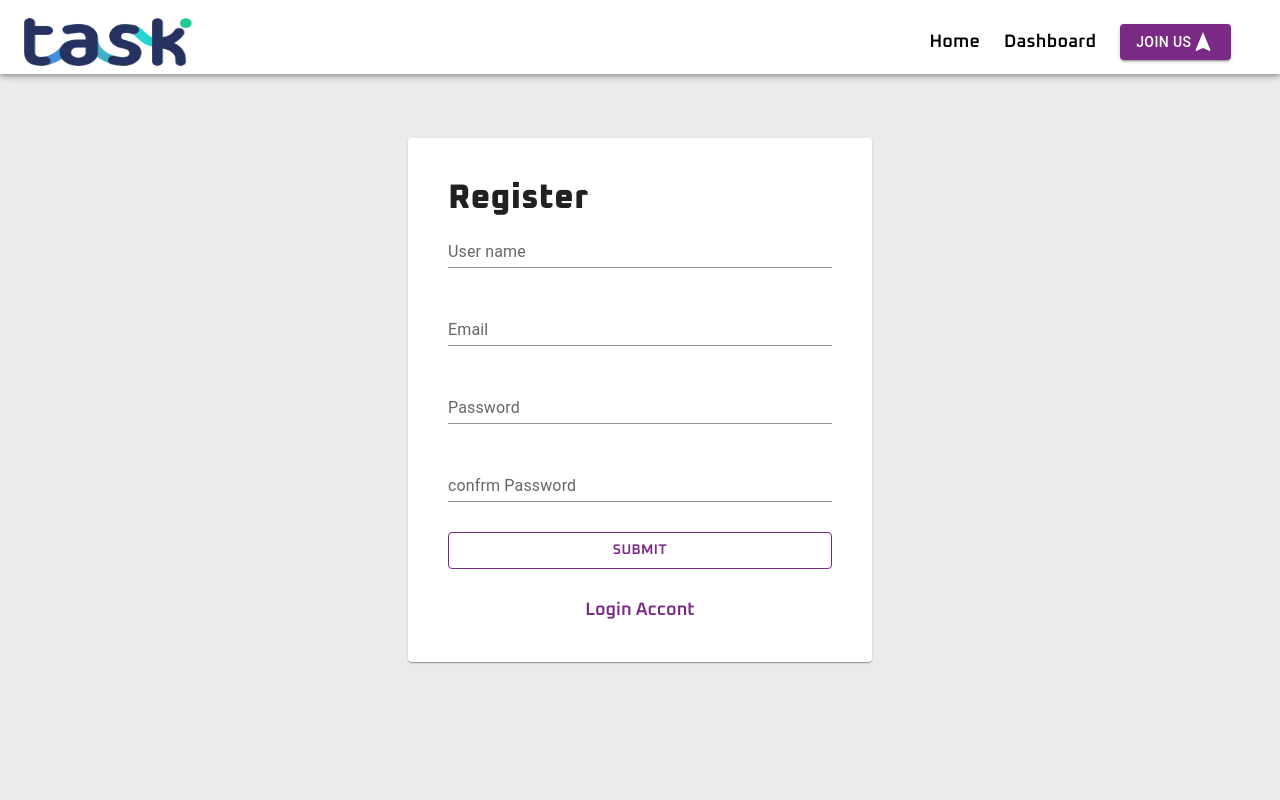
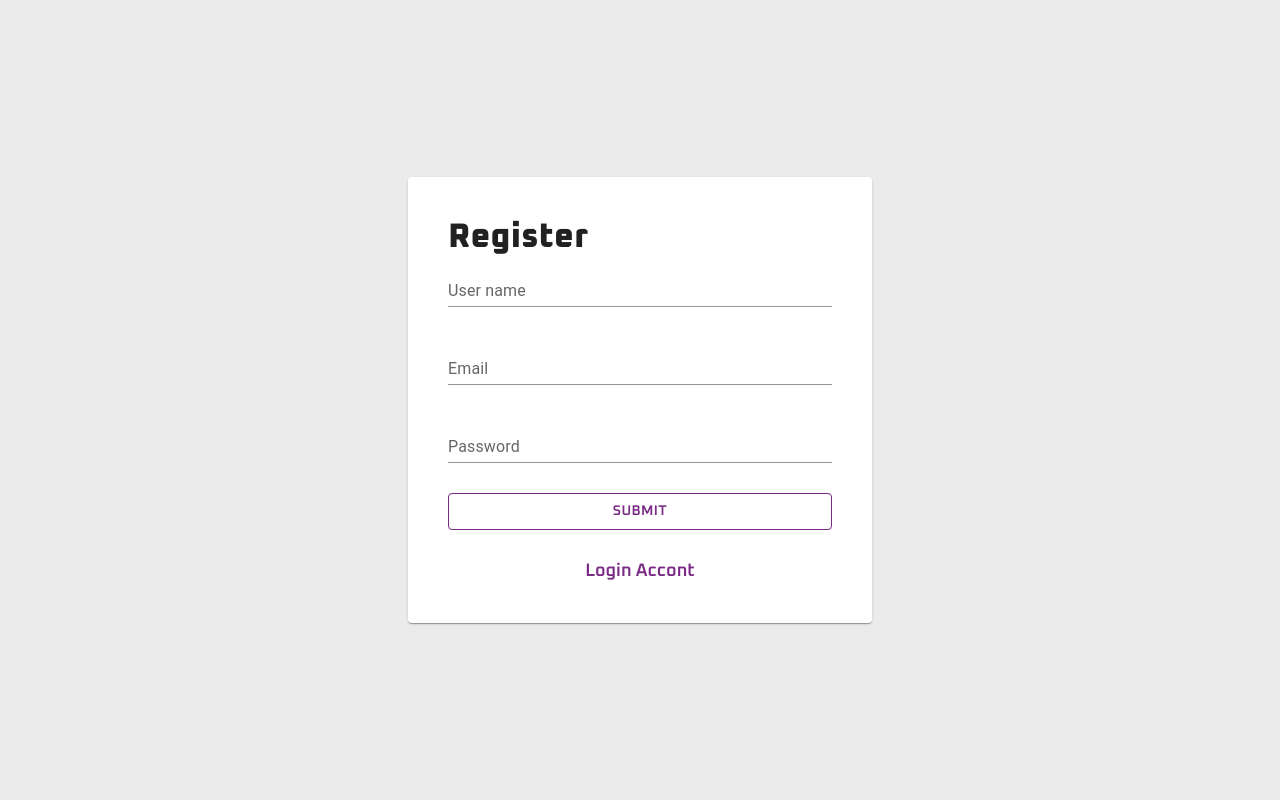
Before and after one commit to rafik-bell/Task_projct, a Next.js app: page /Register in a window 1280 px wide. Shown: the top 800 px of the page. Built offline with nearby package versions, Linux system fonts and the light colour scheme.

Commit message:
api fetch register and login

```diff
--- a/package.json
+++ b/package.json
@@ -24,6 +24,7 @@
     "react": "^17.0.2",
     "react-bootstrap": "^2.9.2",
     "react-chartjs-2": "^5.2.0",
+    "react-cookie": "^7.0.1",
     "react-dom": "^17.0.2"
   },
   "devDependencies": {
--- a/src/component/Navbar.tsx
+++ b/src/component/Navbar.tsx
@@ -5,6 +5,7 @@ import { useState } from 'react';
 import MenuIcon from '@mui/icons-material/Menu';
 import NavigationIcon from '@mui/icons-material/Navigation';
 import styles from '@/styles/Navbar.module.css'
+import { useRouter } from 'next/router';
 const linkStyles = {
   color:'black' ,
   mr: 3,
@@ -52,6 +53,7 @@ const linkStyles_in_menu = {
 };
 
 export default function Navbar() {
+  const router = useRouter();
   const [anchorEl, setAnchorEl] = useState<null | HTMLElement>(null);
   const open = Boolean(anchorEl);
   const handleClick = (event: React.MouseEvent<HTMLButtonElement>) => {
@@ -89,15 +91,21 @@ export default function Navbar() {
         height={48}
       />
 
+
         <Box sx={{display:{lg:'flex' , md :'none' ,xs :'none'}, flexDirection:'row', alignItems :'center' ,marginX:'2%' }}>
-        <Link href='\' sx={linkStyles}><Typography sx={linkStylesT}>Home</Typography></Link>
+        {(router.pathname === '/Homeuser' || router.pathname === '/dashbord') && (
+        <>
+        <Link href='\Homeuser' sx={linkStyles}><Typography sx={linkStylesT}>Home</Typography></Link>
         <Link href='\dashbord' sx={linkStyles}><Typography sx={linkStylesT}>Dashboard</Typography></Link>
+        <Button href='\login' variant='contained' sx={{bgcolor:'var(--eminence)' }}>Log out</Button>
+        </> )}
 
+        {router.pathname === '/' && (
+        <>
+        <Button href='\login' variant='contained' sx={{bgcolor:'var(--eminence)' }}>Join us<NavigationIcon></NavigationIcon></Button>
+        </> )}
+        </Box>
 
-
-
-        <Button href='\login' variant='contained' sx={{bgcolor:'var(--eminence)' }}>Join us<NavigationIcon></NavigationIcon></Button>
-        </Box>
 
 
 
@@ -130,11 +138,19 @@ export default function Navbar() {
           'aria-labelledby': 'basic-button',
         }}
       >
-        <MenuItem onClick={handleClose}><Link href='\' sx={linkStyles_in_menu}>Home</Link></MenuItem>
-        <MenuItem onClick={handleClose}><Link href='\' sx={linkStyles_in_menu}>Dashboard</Link></MenuItem>
 
+        {(router.pathname === '/Homeuser' || router.pathname === '/dashbord') && (
+        <>
+        <MenuItem onClick={handleClose}><Link href='/Homeuser' sx={linkStyles_in_menu}>Home</Link></MenuItem>
 
-        <Button variant='contained' sx={{bgcolor:'#ffa726'}}>Login<NavigationIcon></NavigationIcon></Button>
+        <MenuItem onClick={handleClose}><Link href='/dashbord' sx={linkStyles_in_menu}>Dashboard</Link></MenuItem>
+        <Button variant='contained' sx={{bgcolor:'#ffa726'}}>Log out</Button>
+        </> )}
+        {router.pathname === '/' && (
+        <>
+        <Button href='\login' variant='contained' sx={{bgcolor:'#ffa726'}}>Login<NavigationIcon></NavigationIcon></Button>
+        </> )}
+
       </Menu>
 
 
--- a/src/component/Register.tsx
+++ b/src/component/Register.tsx
@@ -1,4 +1,10 @@
 import { Box, Button, Link, Paper, TextField, Typography } from '@mui/material';
+import { useRouter } from 'next/router';
+import { useState } from 'react';
+import { Cookies } from 'react-cookie'
+
+
+const cookies = new Cookies()
 
 
 const center = {
@@ -40,18 +46,84 @@ const linkstyle={
 }
 
 export default function Register() {
+  const router = useRouter();
+  const [formData, setFormData] = useState({
+    username: '',
+    email: '',
+    password: '',
+    confpassword:''
+  });
+  const [formData_err, setFormData_err] = useState({
+    username: '',
+    email: '',
+    password: '',
+    confpassword:''
+  });
+  const handleChange = (e:any) => {
+    const { name, value } = e.target;
+    setFormData((prevData) => ({ ...prevData, [name]: value }));
+  };
+
+  const handleSubmit = async (e:any) => {
+    e.preventDefault();
+
+    try{
+      const res = await fetch("http://localhost:4000/user/reg",{
+        method:'POST',
+        body:JSON.stringify({username:formData.username,email:formData.email,password:formData.password}),
+        headers: {
+          'Content-Type': 'application/json',
+        },
+      })
+
+      const data =await res.json()
+      if (data.user) {
+        cookies.set('jwt', data.token, { maxAge: 60 * 60 * 24 })
+        router.push('/Homeuser');
+
+
+      }
+      if (data.errors) {
+        setFormData_err(data.errors);
+       }
+      console.log(formData_err);
+    }catch (err){
+      console.log(err);
+
+    }
+
+  };
   return (
+    <form onSubmit={handleSubmit}>
     <Box data-aos="fade-right"  sx={center} >
       <Paper sx={paperStyle} >
+
         <Typography variant='h4'  fontFamily='Titre' >Register</Typography>
-        <TextField sx={textField} id="standard-basic" label="User name" variant="standard" />
-        <TextField sx={textField} id="standard-basic" label="Email" variant="standard" />
-        <TextField sx={textField} id="standard-basic" label="Password" variant="standard" />
-        <TextField sx={textField} id="standard-basic" label="confrm Password" variant="standard" />
-        <Button data-aos="fade-right" sx= {{ color:'var(--eminence)', border:'1px solid var(--eminence)',fontFamily:'Sous-titre'}} variant="outlined">SUBMIT</Button>
+        <TextField  name="username" sx={textField} id="standard-basic" onChange={handleChange} label="User name" variant="standard" />
+        {formData_err.username && (
+            <Typography variant='body2' color='error'>
+              {formData_err.username}
+            </Typography>
+          )}
+        <TextField  name="email" sx={textField} id="standard-basic" onChange={handleChange} label="Email" variant="standard" />
+        {formData_err.email && (
+            <Typography variant='body2' color='error'>
+              {formData_err.email}
+            </Typography>
+          )}
+        <TextField  name="password" sx={textField} id="standard-basic" onChange={handleChange}  type="password" label="Password" variant="standard" />
+        {formData_err.password && (
+            <Typography variant='body2' color='error'>
+              {formData_err.password}
+            </Typography>
+          )}
+        {/* <TextField  name="confpassword" sx={textField} id="standard-basic" onChange={handleChange} type="password" label="confrm Password" variant="standard" /> */}
+        <Button data-aos="fade-right" type="submit" sx= {{ color:'var(--eminence)', border:'1px solid var(--eminence)',fontFamily:'Sous-titre'}} variant="outlined">SUBMIT</Button>
       <Link href='login' sx={linkstyle}>Login Accont</Link>
+
       </Paper>
 
     </Box>
+     </form>
   );
 }
--- a/src/pages/layout/Layout.tsx
+++ b/src/pages/layout/Layout.tsx
@@ -3,15 +3,21 @@ import Image from 'next/image'
 import { Box } from '@mui/material'
 import Navbar from '../../component/Navbar';
 import Footer from '../../component/Footer';
+import { useRouter } from 'next/router';
 
 export default function Layout({ children }:{
     children: any;
 }) {
+  const router = useRouter();
   return (
     <Box>
+      {(router.pathname !== '/login' && router.pathname !== '/Register' )&&(
        <Navbar></Navbar>
+       )}
         {children}
+        {(router.pathname !== '/login' && router.pathname !== '/Register' )&&(
       <Footer></Footer>
+      )}
     </Box>
 
   )
```
Also changed, not shown: src/component/Login.tsx (+68 -3 lines), src/pages/Homeuser.tsx (+43 -0 lines), 1 other file (tests, documents, lock files or other folders).
